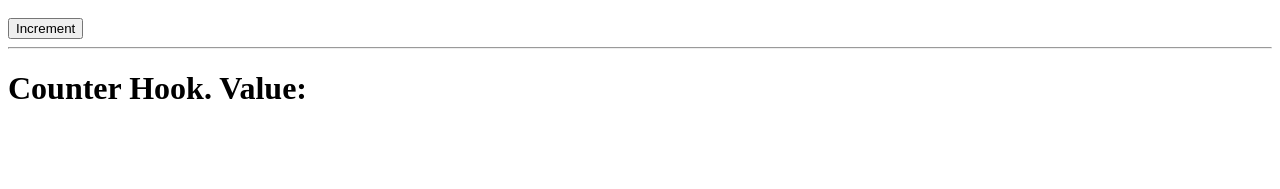
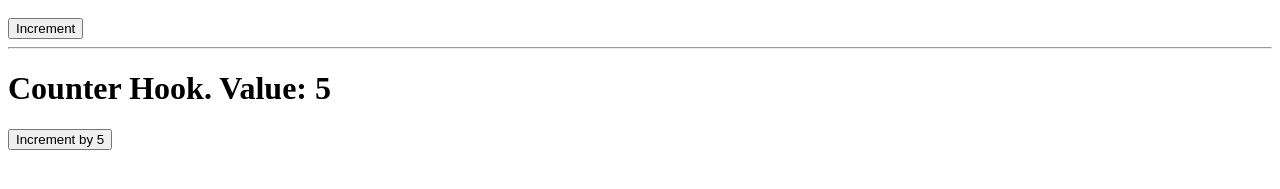
Before and after one commit to alfianandinugraha/react-typescript-workshop, a React (Vite) app: page / in a window 1280 px wide. Shown: the part 351-540 px from the top of the page. Built offline with nearby package versions, Linux system fonts and the light colour scheme.

Commit message:
feat(hook): add custom hook useCounter

```diff
--- a/src/components/CounterHook.tsx
+++ b/src/components/CounterHook.tsx
@@ -1,9 +1,28 @@
-import React from 'react'
+import React, { useState } from 'react'
+
+type CounterState = {
+  count: number
+  setCount: React.Dispatch<React.SetStateAction<CounterState['count']>>
+  incrementBy: (step: number) => void
+}
+
+const useCounter = (initialValue: number = 0): CounterState => {
+  const [count, setCount] = useState(initialValue)
+
+  const incrementBy = (step: number) => {
+    setCount(count + step)
+  }
+
+  return { count, setCount, incrementBy }
+}
 
 const CounterHook = (): React.ReactElement => {
+  const { count, incrementBy } = useCounter(5)
+
   return (
     <div>
-      <h1>Counter Hook. Value: </h1>
+      <h1>Counter Hook. Value: {count}</h1>
+      <button onClick={() => incrementBy(5)}>Increment by 5</button>
     </div>
   )
 }
```
